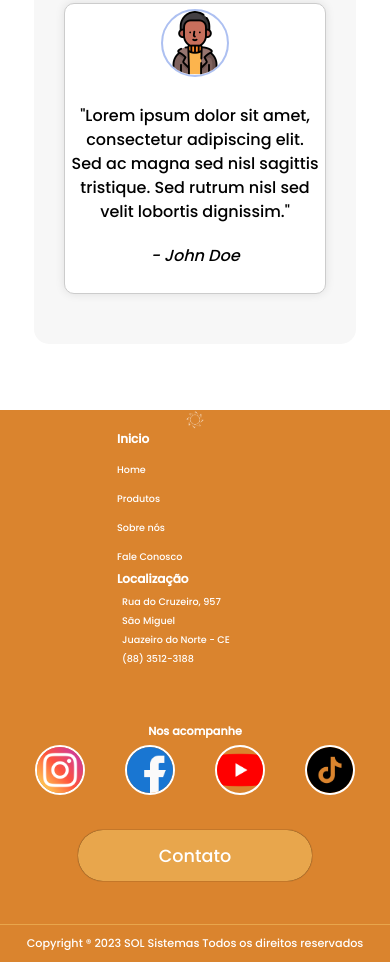
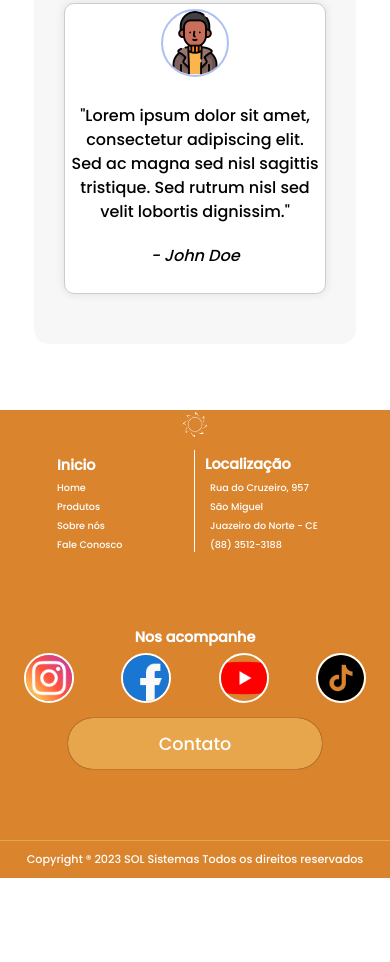
Before and after one commit to Vicente0502/projeto, a plain HTML site: page index.html in a window 390 px wide. Shown: the part 8534-9496 px from the top of the page. After the commit the page ends 9412 px from the top, so only its background shows below. Drawn offline with Linux system fonts and the light colour scheme.

Commit message:
alterando footer mobile

```diff
--- a/css/style.css
+++ b/css/style.css
@@ -1519,39 +1519,57 @@ nav{
         width: 100%;
         height: auto;
         margin: auto;
+        padding: 0px;
+        align-items: flex-start;
+        justify-content: flex-start;
+    }
+
+    .logo-footer {
+        width: 30px;
+        height: 30px;
+    }
+
+    .pagina_localizacao {
+        width: 100%;
+        height: auto;
+        display: flex;
         flex-wrap: wrap;
-        padding: 0px;
-    }
-
-    .logo-footer {
-        width: 20px;
-        height: 20px;
+        margin: auto;
+        padding: 10px;
+        justify-content: center;
+        align-items: flex-start;
     }
 
     .pagina {
         width: 40%;
         height: auto;
-        border: none;
-        padding: 0px;
+
+        padding: 5px 0px 0px 10px;
     }
 
     .pagina-h2 {
-        font-size: 0.5rem;
+        font-size: 0.6rem;
     }
 
     .list-link {
         font-size: 0.4rem;
-    }
+        margin-top: 5px;
+    }
+
+    .pagina-link{
+        margin-top: 5px;
+        left: 5px;
+      }
 
     .localizacao {
         width: 40%;
         height: auto;
         border: none;
-        padding: 0px;
+        padding: 0px 0px 0px 10px;
     }
 
     .localizacao-h2 {
-        font-size: 0.5rem;
+        font-size: 0.6rem;
         margin-bottom: 0px;
     }
 
@@ -1561,15 +1579,18 @@ nav{
 
     .redes-sociais {
         width: 100%;
+        padding: 0px;
+        margin: 10px auto;
     }
 
     .redes-sociais > h2 {
-        font-size: 0.7rem;
+        font-size: 0.9rem;
         margin-bottom: 0px;
     }
 
     .redes-sociais > ul {
         width: 100%;
+        height: auto;
     }
 
     .redes {
@@ -1585,6 +1606,10 @@ nav{
         align-items: center;
     }
 
+    .btn-footer {
+        margin: 20px;
+    }
+
     .footer-bar {
         width: 100%;
         height: auto;
@@ -1595,7 +1620,7 @@ nav{
 
   /* RESPONSIVIDADE PARA TELAS PEQUENAS E LAPTOPS */
 
-  @media (min-width: 600px){
+  @media (min-width: 601px){
     .button-whatsapp-container{
         margin-top: 550px;
         margin-left: 90%;
--- a/index.html
+++ b/index.html
@@ -330,6 +330,7 @@
                     <!-- <img src="icones/logo branca.png" alt="Logo Sol sistemas"> -->
                 </div>
                 <!-- links de navegação da PÁGINA -->
+                <div class="pagina_localizacao">
                     <div class="pagina">
                         <div class="pagina-h2">
                             <h2>Inicio</h2>
@@ -366,8 +367,9 @@
                             <p>Juazeiro do Norte - CE</p>
                             <p>(88) 3512-3188</p>
                         </a>
+                    </div>
+                </div>
 
-                </div>
                 <!-- Informações de REDES SOCIAIS -->
                 <div class="redes-sociais">
                     <h2>Nos acompanhe</h2>
```
Lines whose indentation alone changed are shown as unchanged.
